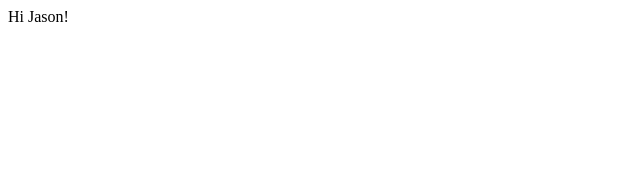
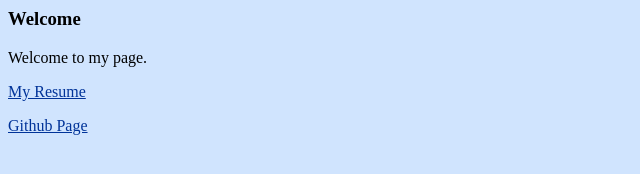
Before and after one commit to pkmnnerd/pkmnnerd.github.io, a plain HTML site: page index.html in a window 1280 px wide. Shown: the whole page, without its empty margins (0-640 px from the left). Drawn offline with Linux system fonts and the light colour scheme.

Commit message:
real edit

```diff
--- a/index.html
+++ b/index.html
@@ -1,8 +1,14 @@
 <html>
 <head>
 <title>Hello</title>
+<link href="page.css" rel="stylesheet" type="text/css">
 </head>
 <body>
-Hi Jason!
+<h3>Welcome</h3>
+<p>Welcome to my page.
+<p><a href="https://onedrive.live.com/redir?resid=6412CFFB62D98E6E!6817&authkey=!AJFs6bE5W9MCkGI&ithint=file%2cdocx">My Resume</a></p>
+<p><a href="http://www.github.com/pkmnnerd">Github Page</a></p>
+
+
 </body>
 </html>
--- /dev/null
+++ b/page.css
@@ -0,0 +1,10 @@
+@charset "utf-8";
+
+body {
+    background-color: #d0e4fe;
+	font: Calibri;
+}
+
+a{
+	color: #003399;
+}
```
